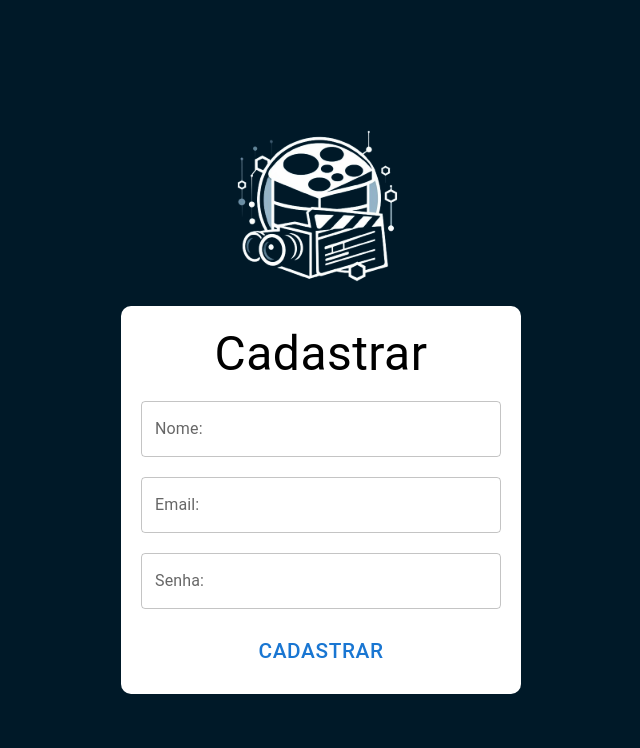
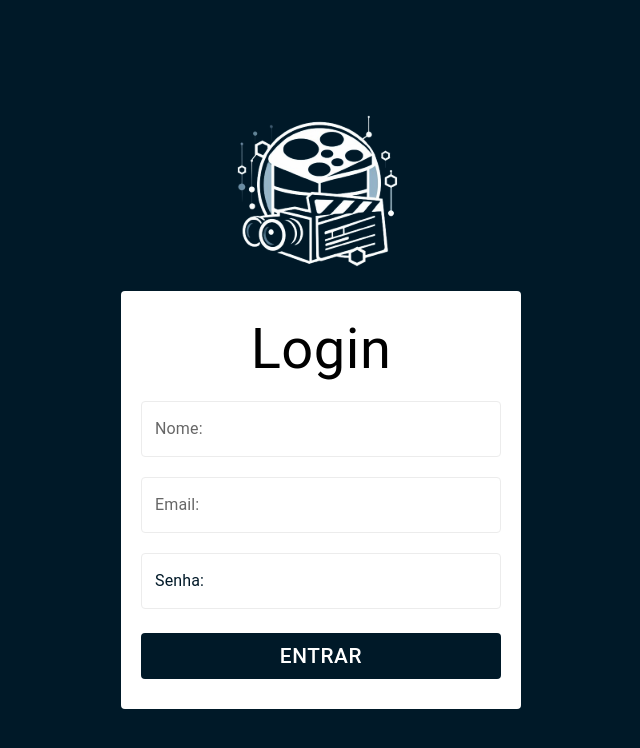
Before and after one commit to KauanCleuton/new-movies, a Next.js app: page /register in a window 1280 px wide. Shown: the top 748 px of the page, without its empty margins (319-959 px from the left). Built offline with nearby package versions, Linux system fonts and the light colour scheme.

Commit message:
new login

```diff
--- a/src/app/page.js
+++ b/src/app/page.js
@@ -7,7 +7,7 @@ import RegisterPage from "./register/page"
 const Home = () => {
   return (
     <ThemeProvider theme={theme}>
-        <RegisterPage />
+        {/* <RegisterPage /> */}
     </ThemeProvider>
   )
 }
--- a/src/app/register/page.js
+++ b/src/app/register/page.js
@@ -1,15 +1,12 @@
 "use client"
 import React, { useState } from "react";
-import { Box, styled, useTheme, TextField, Typography, Stack, Button } from '@mui/material';
+import { Box, styled, useTheme, TextField, Typography, Button, Avatar } from '@mui/material';
+import PersonIcon from '@mui/icons-material/Person';
+import KeyIcon from '@mui/icons-material/Key';
 
-const StyledImg = styled("img")({
-    maxWidth: '100%',
-    width: '200px',
-    height: '200px',
-});
 
 const fontParams = {
-    fontSize: { lg: '3rem', md: '2.6rem', sm: '2.2rem', xs: '.9rem' },
+    fontSize: { lg: '3.5rem', md: '3.2rem', sm: '3rem', xs: '3rem' },
     lineHeight: { lg: '3.5rem', md: '2.7rem', sm: '2rem', xs: '2.4rem' },
 };
 const fontBodyParams = {
@@ -36,52 +33,158 @@ const RegisterPage = () => {
 
     return (
         <Box sx={{
-            width: "100vw",
             background: theme.palette.background.backgroundColor,
-            height: '100vh',
+            width: '100vw',
+            padding: '0 20px',
             display: 'flex',
+            placeContent: 'center',
+            placeItems: 'center',
             flexDirection: 'column',
-            alignItems: 'center',
-            padding: '0px 20px',
-            placeContent: 'center'
-        }}>
-            <StyledImg src={"/assets/logo.svg"} alt="Logo" />
+            height: '100vh'
 
+        }} onKeyUp={handleRegister}>
+            <Avatar alt="Logo Sistema" src="/image/logo.svg" sx={{
+                maxWidth: '100%',
+                width: '200px',
+                height: 'auto',
+                borderRadius: '0',
+                objectFit: 'cover'
+            }} />
             <Box sx={{
-                backgroundColor: "#fff",
+                maxWidth: '400px',
+                height: 'auto',
                 width: '100%',
-                maxWidth: '400px',
-                padding: '20px',
-                borderRadius: '10px',
+                background: "#fff",
+                borderRadius: ".25rem",
+                position: 'relative',
                 display: 'flex',
                 flexDirection: 'column',
-                gap: "1.2rem",
+                minWidth: 0,
+                wordWrap: 'break-word',
+                backgroundClip: 'border-box',
+
+                padding: '30px 20px',
+                justifyContent: "center",
+                gap: 3
             }}>
-                <Typography sx={{ ...fontParams, textAlign: 'center' }}>
-                    Cadastrar
+
+
+
+                <Typography sx={{
+                    ...fontParams,
+                    textAlign: "center"
+                }}>
+                    Login
                 </Typography>
-                <Stack sx={{
+                <Box sx={{
                     display: 'flex',
+                    alignItems: 'center',
                     flexDirection: 'column',
-                    gap: '20px',
+                    gap: "20px"
                 }}>
-                    <TextField label="Nome:" onChange={(e) => handleChange('nome', e.target.value)} type="text" variant="outlined" fullWidth />
-                    <TextField label="Email:" onChange={(e) => handleChange('email', e.target.value)} type="email" variant="outlined" fullWidth />
-                    <TextField label="Senha:" onChange={(e) => handleChange('senha', e.target.value)} type="password" variant="outlined" fullWidth />
-                </Stack>
+                    <TextField
+                        placeholder="Nome"
+                        id="outlined-start-adornment"
+                        label='Nome: '
+                        sx={{
+                            width: '100%',
+                            borderRadius: '8px',
+                            color: "#001928",
+                            '& input': {
+                                color: '#001928', // Cor do texto branco
+                            },
+                            '& fieldset': {
+                                borderColor: '#ECECEC',
+                            },
+                            '&:hover fieldset': {
+                                borderColor: '#001928 !important', // Cor da borda vermelha ao passar o mouse
+                            },
+                            '&:focus-within fieldset': {
+                                borderColor: '#001928 !important', // Cor da borda vermelha quando em foco
+                            },
+                            '&:focus-within label': {
+                                color: '#001928 !important', // Cor do rótulo vermelha quando em foco
+                            },
+                        }}
+                        color="success"
+
+                    />
+                    <TextField
+                        placeholder="Email"
+                        label='Email: '
+                        id="outlined-start-adornment"
+                        sx={{
+                            color: "#001928",
+                            width: '100%',
+                            borderRadius: '8px',
+                            '& input': {
+                                color: '#001928', // Cor do texto branco
+                            },
+                            '& fieldset': {
+                                borderColor: '#ECECEC',
+                            },
+                            '&:hover fieldset': {
+                                borderColor: '#001928 !important', // Cor da borda vermelha ao passar o mouse
+                            },
+                            '&:focus-within fieldset': {
+                                borderColor: '#001928 !important', // Cor da borda vermelha quando em foco
+                            },
+                            '&:focus-within label': {
+                                color: '#001928 !important', // Cor do rótulo vermelha quando em foco
+                            },
+                        }}
+                        color="success"
+                        type="email"
+
+                    />
+                    <TextField
+                        placeholder="Senha: "
+                        id="outlined-start-adornment"
+                        label='Senha: '
+                        sx={{
+                            color: "#001928",
+                            width: '100%',
+                            borderRadius: '8px',
+                            '& input': {
+                                color: '#001928', // Cor do texto branco
+                            },
+                            '& fieldset': {
+                                borderColor: '#ECECEC',
+                            },
+                            '&:hover fieldset': {
+                                borderColor: '#001928 !important', // Cor da borda vermelha ao passar o mouse
+                            },
+                            '& label': {
+                                color: '#001928 !important', // Cor do rótulo vermelha
+                            },
+                            '&:focus-within fieldset': {
+                                borderColor: '#001928 !important', // Cor da borda vermelha quando em foco
+                            },
+                            '&:focus-within label': {
+                                color: '#001928 !important', // Cor do rótulo vermelha quando em foco
+                            },
+                        }}
+                        color="success"
+                        type="password"
+
+                    />
+                </Box>
                 <Button sx={{
-                    padding: '15px',
-                    backgroundColor: theme.palette.background.backgroundColor,
+                    width: '100%',
+                    display: 'flex',
+                    alignSelf: "center",
+                    padding: '15px 20px',
+                    background: "#001928",
                     ...fontBodyParams,
-                    color: theme.palette.background.text,
+                    color: '#fff',
                     ":hover": {
-                        background: theme.palette.background.backgroundColor
+                        background: '#001921'
                     }
-                }} onClick={handleRegister}>
-                    Cadastrar
+                }} onClick={handleRegister} >
+                    Entrar
                 </Button>
             </Box>
-        </Box>
+        </Box >
     );
 };
 
--- a/src/themes/index.js
+++ b/src/themes/index.js
@@ -7,7 +7,7 @@ const theme = createTheme({
     },
     background: {
       backgroundColor: '#001928',
-      backgroundBox: "white",
+      box: "#ffff",
       text: "#ffffff"
     }
   },
```
Also changed, not shown: public/image/logo.svg (renamed from public/assets/logo.svg).
